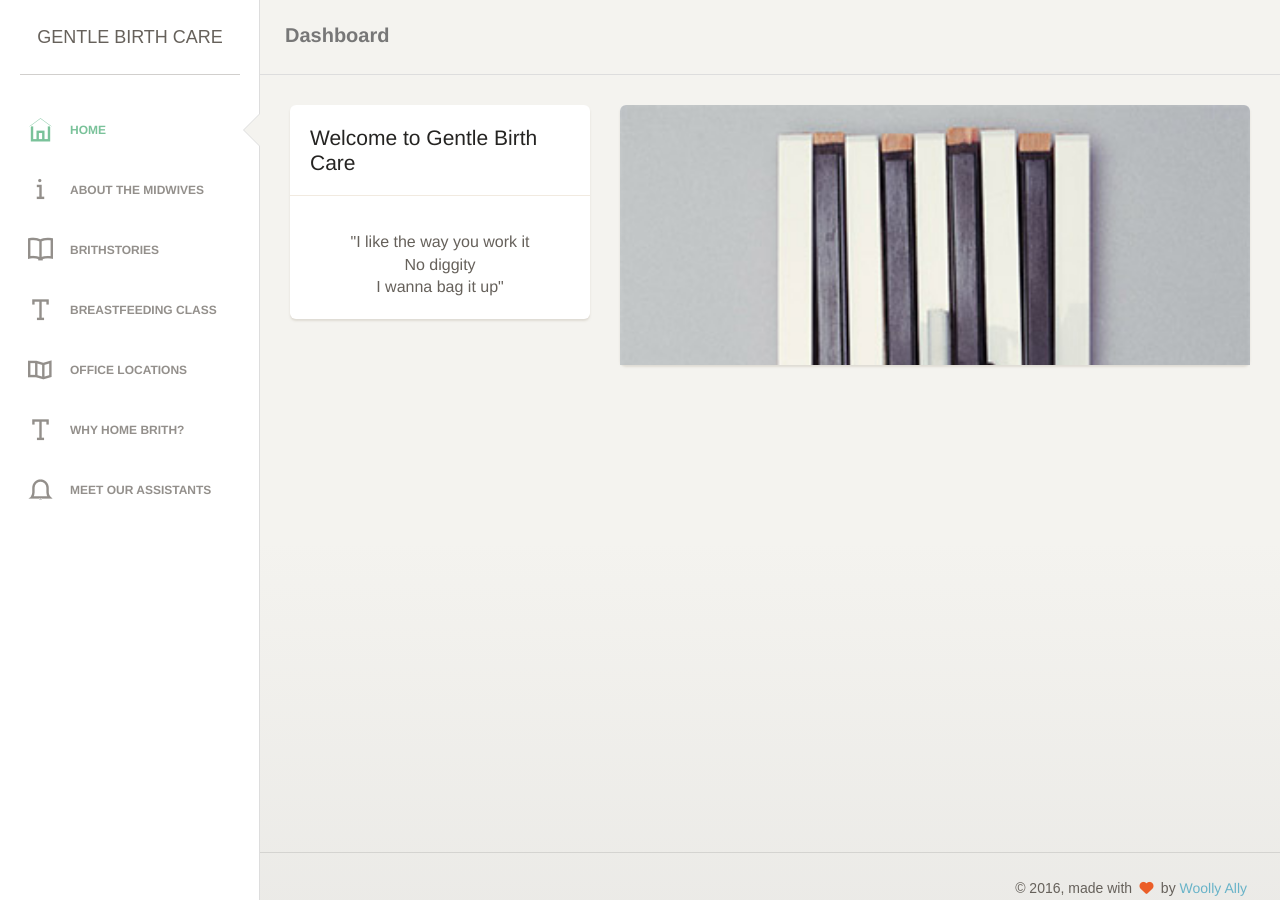
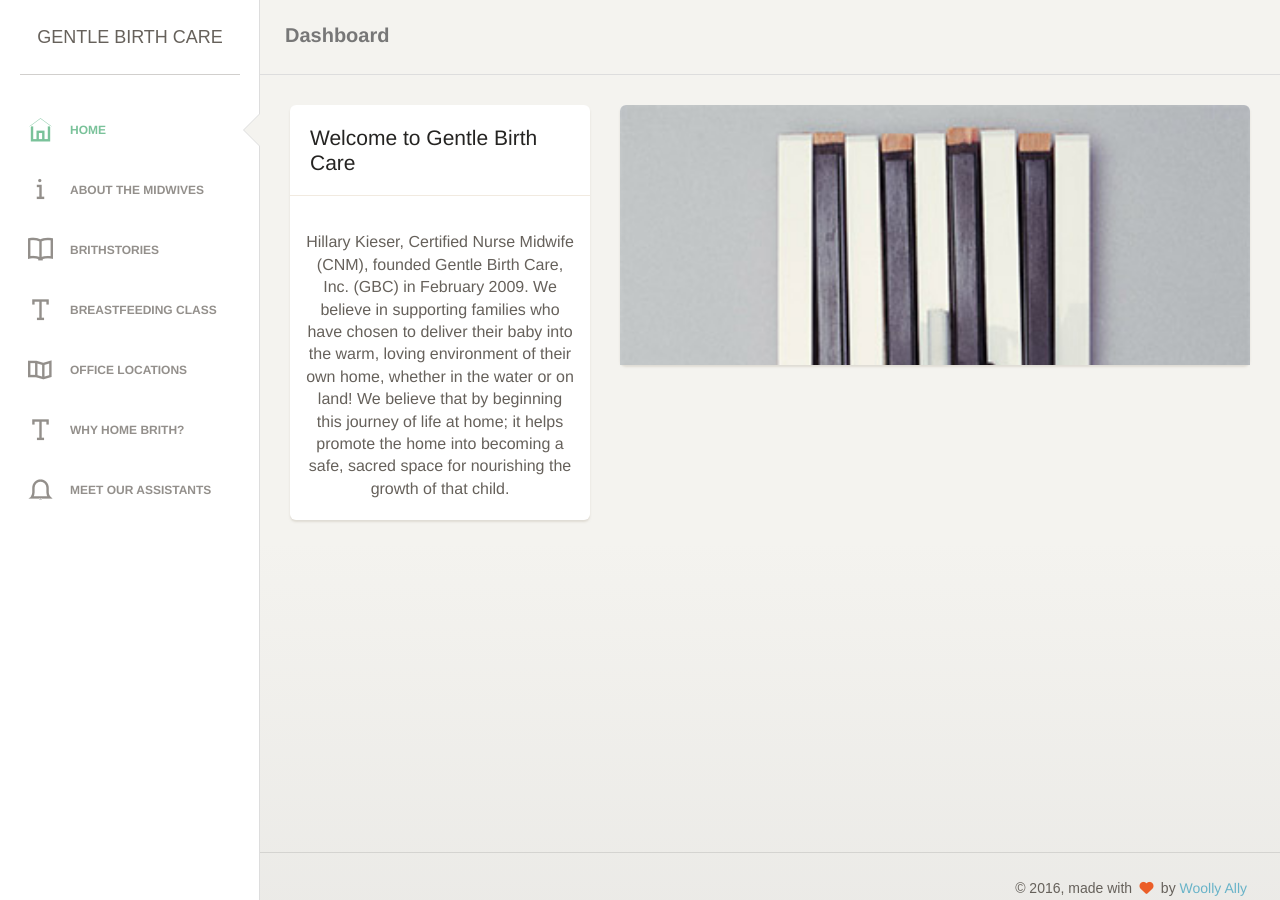
Before and after one commit to WoollyAlly/GentleBirthCare, a Jekyll site: the page built from index.html, in a window 1280 px wide. Built offline with Jekyll 4.4.1, drawn with Linux system fonts in a browser that asks for light colours; nearby versions of some CDN libraries; some web fonts are replaced.

Commit message:
Updated '/index.html' via CloudCannon

```diff
--- a/index.html
+++ b/index.html
@@ -13,10 +13,11 @@ layout: default
                             </div>
                             <hr>
                             <div class="content">
-                                <p class="description text-center">
-                                    "I like the way you work it <br>
-                                    No diggity <br>
-                                    I wanna bag it up"
+                                <p class="description text-center editable">
+                                    	Hillary Kieser, Certified Nurse Midwife (CNM), founded Gentle Birth Care, Inc. (GBC) in February 2009.
+
+ 	We believe in supporting families who have chosen to deliver their baby into the warm, loving environment of their own home, whether in the water or on land!
+ 	We believe that by beginning this journey of life at home; it helps promote the home into becoming a safe, sacred space for nourishing the growth of that child.
                                 </p>
                             </div>
                         </div>
```
